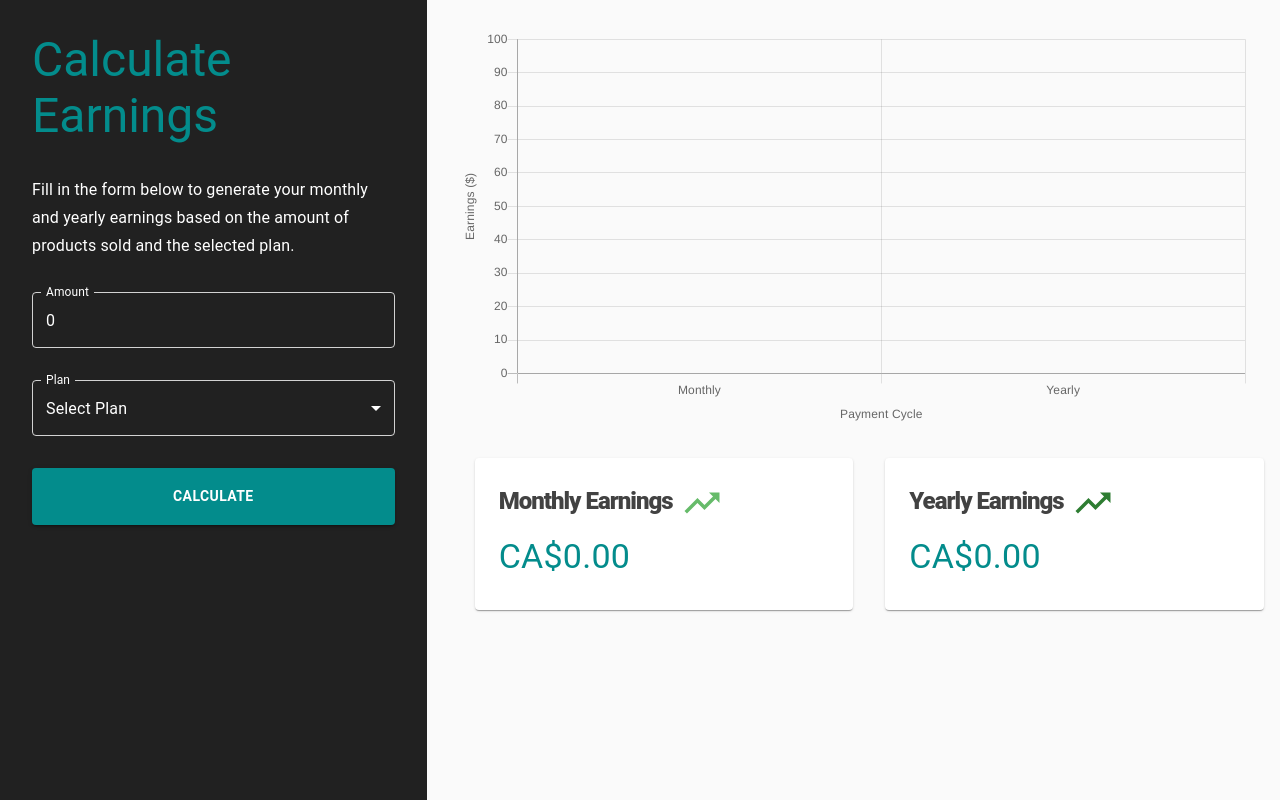
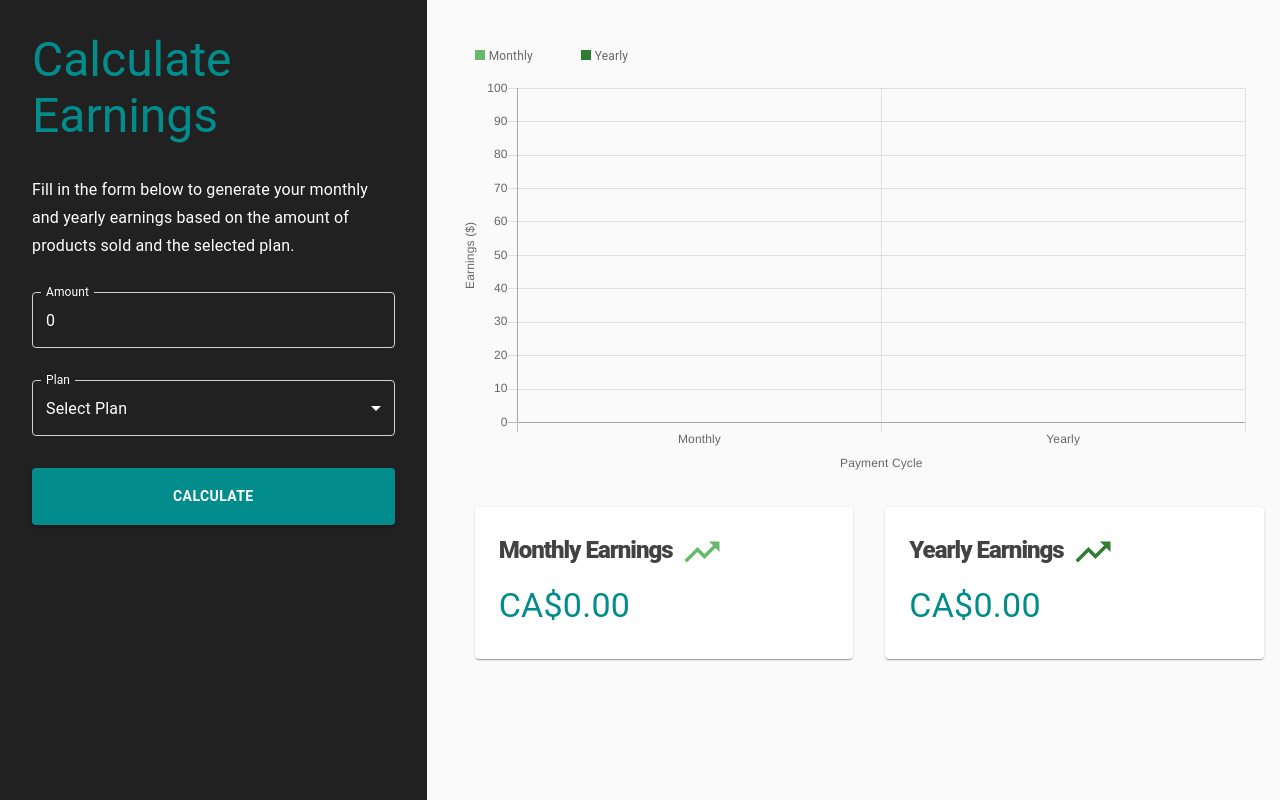
Before and after one commit to shirleyy23/earnings-calculator, a React (Create React App) app: page / in a window 1280 px wide. Built offline with nearby package versions, Linux system fonts and the light colour scheme.

Commit message:
added List and Legend components to layout

```diff
--- a/src/components/Chart/Chart.tsx
+++ b/src/components/Chart/Chart.tsx
@@ -28,6 +28,11 @@ const Chart = () => {
     },
   };
   return (
+    <React.Fragment>
+      <List>
+        <Legend title="Monthly" color={monthlyColour} />
+        <Legend title="Yearly" color={yearlyColour} />
+      </List>
       <Bar
         data={earnings.data}
         options={{
@@ -58,6 +63,7 @@ const Chart = () => {
           },
         }}
       ></Bar>
+    </React.Fragment>
   );
 };
 
```
Lines whose indentation alone changed are shown as unchanged.
